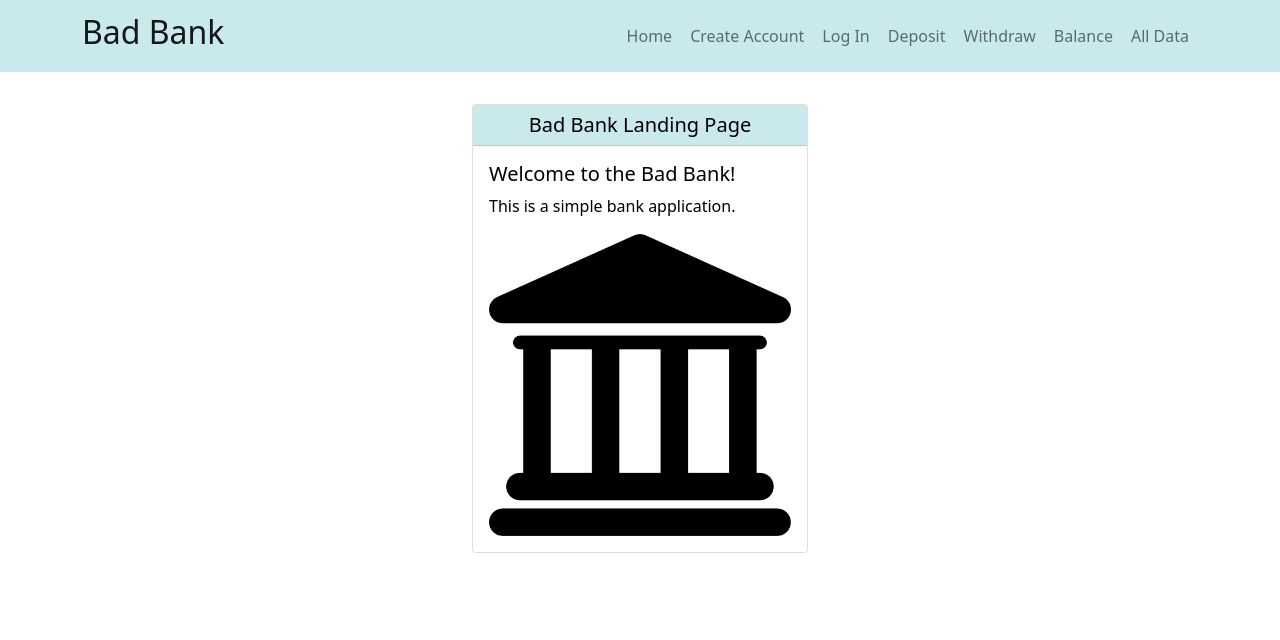
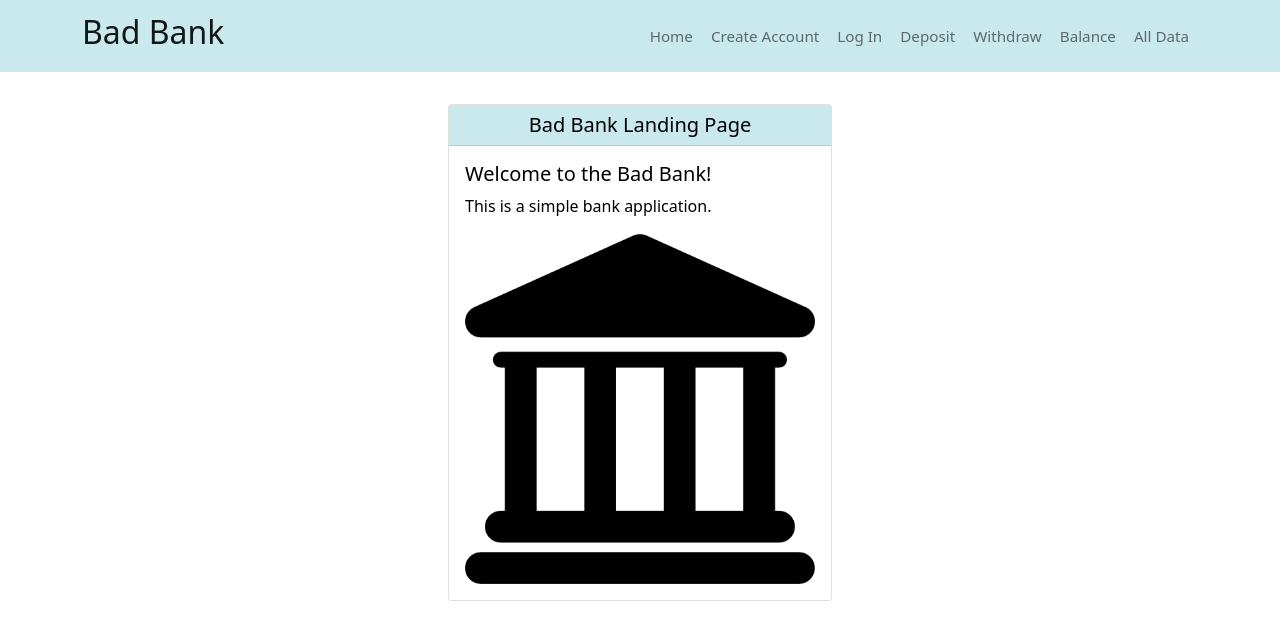
Before and after one commit to BNewman917/abadbank, a React (Create React App) app: page /#/ in a window 1280 px wide. Shown: the top 640 px of the page. Built offline with nearby package versions, Linux system fonts and the light colour scheme; the HTML template or start-up script is replaced by a standard one.

Commit message:
minor styling

```diff
--- a/src/components/Navbar.js
+++ b/src/components/Navbar.js
@@ -12,7 +12,7 @@ export const NavBar = () => {
     return (
         <Navbar
             id="navbar"
-            expand="lg"
+            expand="md"
             className="sticky-top navbar"
             style={{ backgroundColor: "#cae9ed" }}
         >
--- a/src/components/partials/UseCard.js
+++ b/src/components/partials/UseCard.js
@@ -10,7 +10,7 @@ export const UseCard = (props) => {
         <div
             className={classes()}
             style={{
-                maxWidth: "21rem",
+                maxWidth: "24rem",
                 margin: "auto",
                 marginTop: "2rem",
             }}
--- a/src/styles/navbar.css
+++ b/src/styles/navbar.css
@@ -1,11 +1,11 @@
 .nav-link {
     margin: 0px 1px;
-    text-wrap: none;
+    font-size: .95rem;
 }
 
 .nav-link:hover, .nav-link.active {
     background-color: #b6e2e7;
-    border-radius: 1rem;
-    -webkit-box-shadow: 3px 3px 3px 0px rgba(0,0,0,0.25);
-    box-shadow: 3px 3px 3px 0px rgba(0,0,0,0.25);
+    border-radius: .5rem;
+    -webkit-box-shadow: 2px 2px 2px 0px rgba(0,0,0,0.25);
+    box-shadow: 2px 2px 2px 0px rgba(0,0,0,0.25);
 }
```
